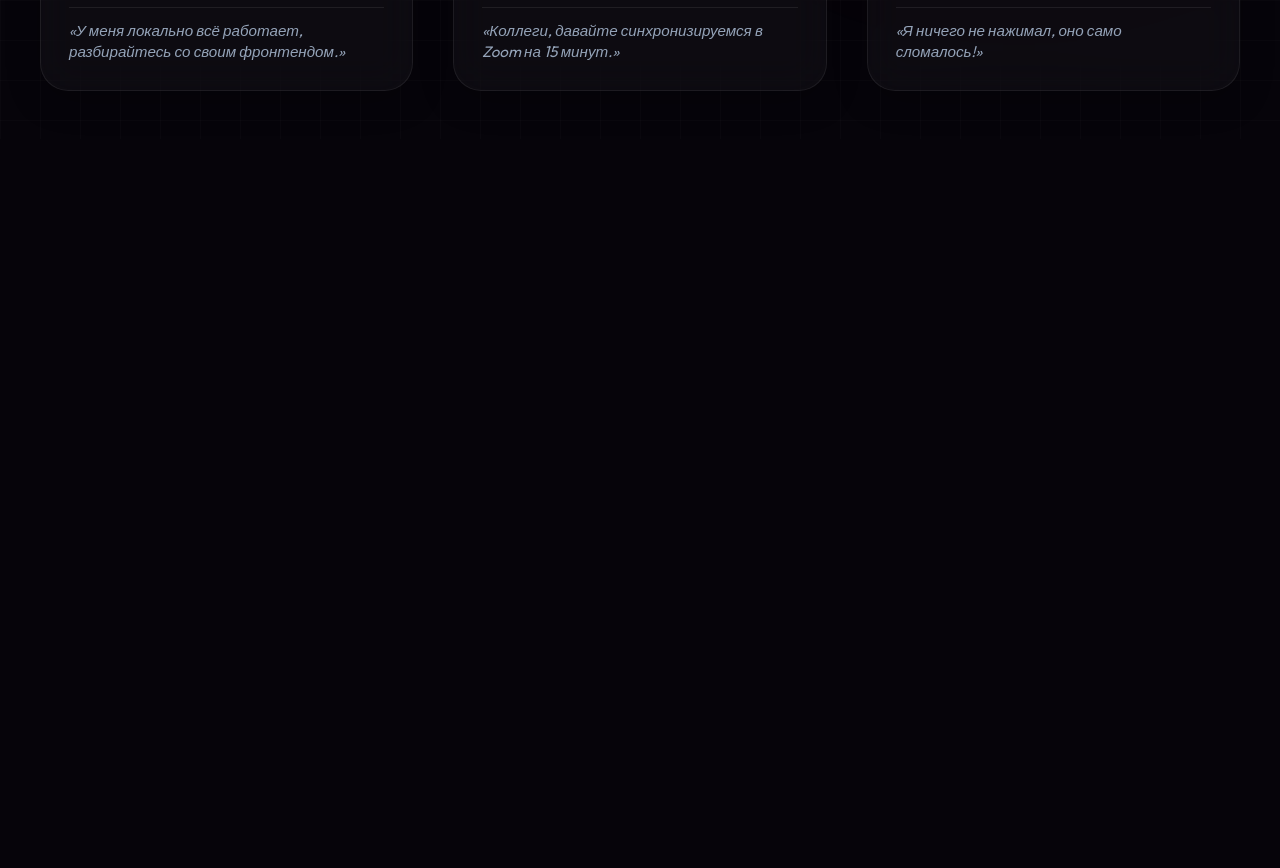
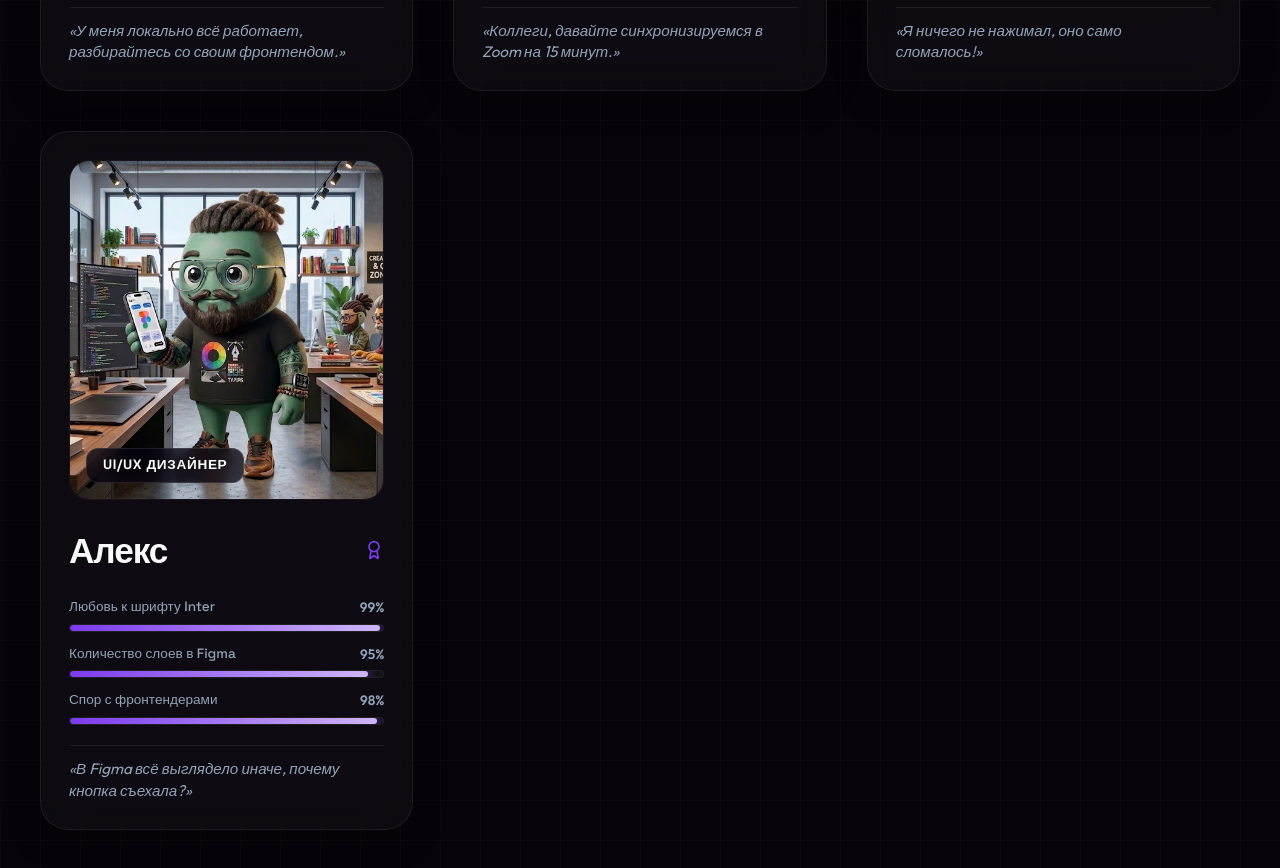
Before and after one commit to dimonss/Characters, a React (Vite) app: page / in a window 1280 px wide. Shown: the part 1000-1868 px from the top of the page. Before the commit the page ends 1139 px from the top, so only its background shows below. Built offline with nearby package versions, Linux system fonts and the light colour scheme.

Commit message:
add designer character

```diff
--- a/src/data/characters.ts
+++ b/src/data/characters.ts
@@ -1,6 +1,7 @@
 import vitalikAvatar from '../assets/Vitalik.jpeg';
 import igorAvatar from '../assets/Igor.jpeg';
 import senyaAvatar from '../assets/Senya.jpeg';
+import alexAvatar from '../assets/Alex.jpeg';
 
 export interface CharacterStat {
   label: string;
@@ -113,4 +114,33 @@ export const charactersData: Character[] = [
       dream: 'Найти баг в компиляторе Витали и доказать, что бэкенд тоже косячит',
     },
   },
+  {
+    id: 'alex',
+    name: 'Алекс',
+    role: 'UI/UX Дизайнер',
+    avatar: alexAvatar,
+    accentColor: '#7c3aed', // Purple/violet
+    bio: 'Алекс — пиксель-перфекционист и защитник пользовательского опыта. Он видит мир в сетках, градиентах и шрифтовых парах. Алекс считает, что любой функционал бесполезен, если он не выглядит «сексуально» и современно. Постоянно спорит с разработчиками из-за сдвига кнопок на пару пикселей и искренне не понимает, почему они не могут просто перенести макет из Figma в код «один в один».',
+    stats: [
+      { label: 'Любовь к шрифту Inter', value: 99 },
+      { label: 'Количество слоев в Figma', value: 95 },
+      { label: 'Спор с фронтендерами', value: 98 },
+      { label: 'Использование фразы "Поиграть со шрифтами"', value: 8 },
+      { label: 'Рисование неоновых градиентов', value: 90 },
+    ],
+    phrases: [
+      '«В Figma всё выглядело иначе, почему кнопка съехала?»',
+      '«Давай поиграем со шрифтами и сделаем повоздушнее.»',
+      '«Здесь нужен легкий стеклянный эффект и неоновое свечение.»',
+      '«Это не баг верстки, это видение автора!»',
+      '«Пользователь не поймет эту кнопку, нужно сделать её в виде иконки без подписи.»',
+    ],
+    skills: ['Figma / Photoshop', 'UI/UX проектирование', 'Создание дизайн-систем', 'Подбор градиентов', 'Доказательство превосходства красоты над логикой', 'Пиксель-хантинг'],
+    specs: {
+      weapon: 'Ссылка на макет в Figma с режимом просмотра (View Only)',
+      drink: 'Флэт уайт на альтернативном молоке (с рисунком листика)',
+      weakness: 'Разработчик, использующий стандартный шрифт Arial',
+      dream: 'Дизайн-система, которую фронтендеры верстают в точности до пикселя с первого раза',
+    },
+  },
 ];
```
Also changed, not shown: src/assets/Alex.jpeg (added).
